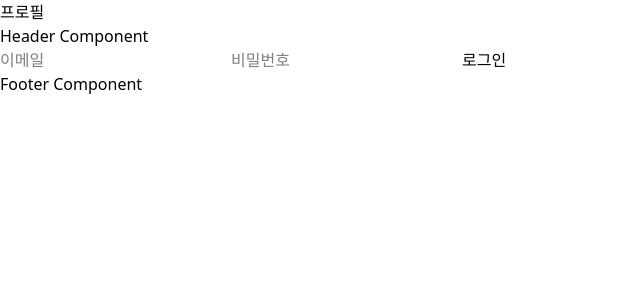
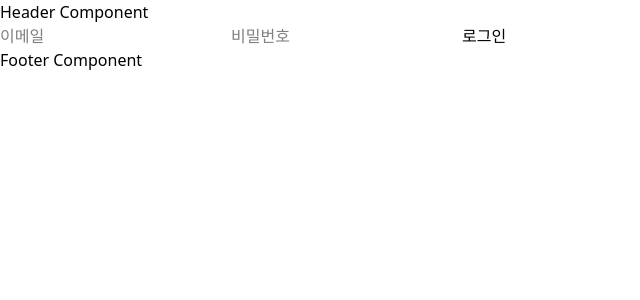
Before and after one commit to FE5-project2-2team/Project-TripUs, a React (Vite) app: page /login in a window 1280 px wide. Shown: the top 300 px of the page, without its empty margins (0-640 px from the left). Built offline with nearby package versions, Linux system fonts and the light colour scheme.

Commit message:
[fix] 충돌 방지 수정

```diff
--- a/src/App.tsx
+++ b/src/App.tsx
@@ -1,4 +1,4 @@
-import { Link, Navigate, Route, Routes } from "react-router";
+import { Navigate, Route, Routes } from "react-router";
 import ProtectedRoute from "./components/commons/ProtectedRoute";
 import PublicOnlyRoute from "./components/commons/PublicOnlyRoute";
 import RootLayout from "./layouts/rootlayout";
@@ -12,11 +12,9 @@ import PostDetail from "./pages/PostDetail";
 import Profile from "./pages/Profile";
 import Signup from "./pages/Signup";
 
-
 export default function App() {
   return (
     <>
-      <Link to={`/profile/680b30b797519341ce9ddfb9`}>프로필</Link>
       <Routes>
         <Route element={<RootLayout />}>
           <Route path="/" element={<Home />}>
--- a/src/pages/Login.tsx
+++ b/src/pages/Login.tsx
@@ -35,8 +35,6 @@ export default function Login() {
       console.error(error);
     }
   };
-
-
   return (
     <>
       <form onSubmit={handleSubmit}>
```
